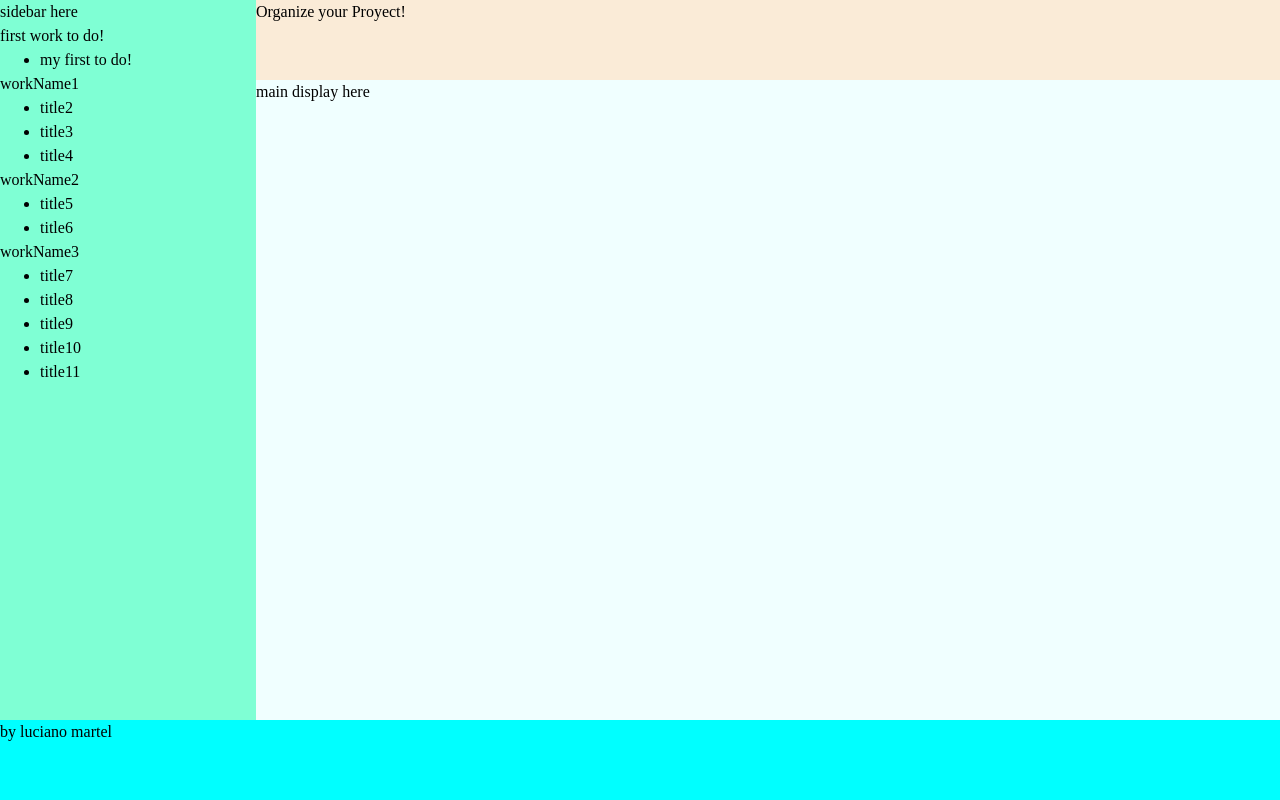
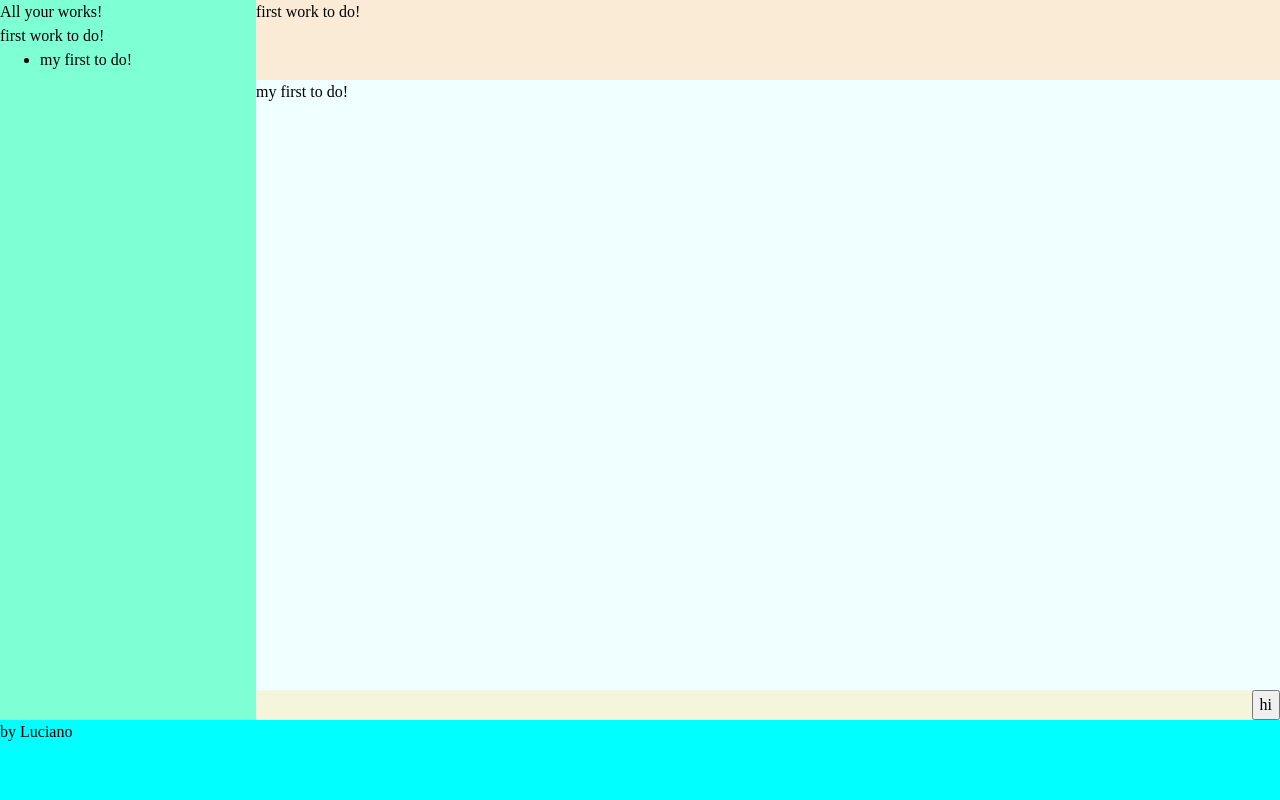
Before and after one commit to tococo852/to-do-list, a website built with webpack: page src/template.html in a window 1280 px wide. Built offline with nearby package versions, Linux system fonts and the light colour scheme.

Commit message:
work display done, adding new modules to interact with the proyect data

```diff
--- /dev/null
+++ b/src/AddToDoButton/addToDoButton.js
@@ -0,0 +1,13 @@
+//goal is, returns a button that when pressed, displays a form to
+//add a todo to the current work
+
+
+const addToDoButton=()=>{
+    let addButton= document.createElement('button')
+    addButton.classList.add('addToDoButton')
+    addButton.innerText='hi'
+
+    return addButton
+}
+
+export {addToDoButton}
--- /dev/null
+++ b/src/ToDoForm/ToDoForm.js
@@ -0,0 +1,6 @@
+//generates a form window to get the data to make a todo
+//on submit, loads proyect, gets current work id, uses proyect
+//object methods to add the todo with the new data, savesproyects and ends
+//probably hardest part of this proyect for current me
+
+//needs an edit version and a add version
--- /dev/null
+++ b/src/displayWorkElement/displayWorkElement.js
@@ -0,0 +1,19 @@
+import { makeToDoCard } from "../toDoCard/toDoCard.js"
+
+const displayWork=(work)=>{
+    const header=document.querySelector('.header')
+    header.innerHTML=work.getName()
+    header.setAttribute("data-id", work.getId())
+
+    const mainDisplay=document.querySelector('.mainDisplay')
+    mainDisplay.innerHTML=''
+    work.getToDosList().map(toDo =>{
+        let card= makeToDoCard(toDo)
+        mainDisplay.appendChild(card)
+    })
+
+
+    console.log(work.getData())
+}
+
+export {displayWork}
--- a/src/index.js
+++ b/src/index.js
@@ -7,6 +7,8 @@ import {
   deleteProyect,
 } from "./storageManager/storage.js";
 import { displaySidebar} from './sideBarElement/sidebarListDisplay.js'
+import { displayWork } from "./displayWorkElement/displayWorkElement.js";
+import { addToDoButton } from "./AddToDoButton/addToDoButton.js";
 if (process.env.NODE_ENV !== "production") {
   console.log("Looks like we are in development mode!");
 }
@@ -57,14 +59,11 @@ const objectGenerator = (proyect) => {
 window.addEventListener(
   "DOMContentLoaded",
   function () {
-    let proyect = loadProyect();
-    console.log(proyect)
-    let generator=objectGenerator(proyect)
-    proyect.AddWork(generator.makeWork(3))
-    proyect.AddWork(generator.makeWork(2))
-    proyect.AddWork(generator.makeWork(5))
-    displaySidebar(proyect)
-
+    let proyect=loadProyect()
+    displaySidebar()
+    displayWork(proyect.getData().workList[0])
+    const main= document.querySelector('.main')
+    main.appendChild(addToDoButton())
 
     //console.log(proyect2.getData().workList[0].getData().toDoList[0].getData())
 
--- a/src/sideBarElement/sidebarListDisplay.js
+++ b/src/sideBarElement/sidebarListDisplay.js
@@ -1,10 +1,12 @@
+import { displayWork } from "../displayWorkElement/displayWorkElement";
+import { loadProyect } from "../storageManager/storage";
 //takes a work objects and turns it into an element
 const makeWorkElement = (work) => {
   let workEle = document.createElement("div");
-  workEle.classList.add("workDisplay");
+  workEle.classList.add("workSidebarDisplay");
 
   let workName = document.createElement("div");
-  workName.classList.add("workName");
+  workName.classList.add("workSidebarName");
   workName.setAttribute("data-id", work.getId());
   workName.innerText = work.getName();
 
@@ -23,6 +25,12 @@ const makeWorkElement = (work) => {
   });
 
   workEle.appendChild(toDoListEle)
+  workEle.addEventListener('click',(e)=>{
+    displayWork(
+      work
+    )
+  })
+
   return workEle
 };
 //grabs all works from proyects and creates a list of elements
@@ -38,7 +46,8 @@ const makeSidebarElements = (proyect) => {
   return elementList;
 };
 //takes all the created elements and adds them to the sidebar
-const displaySidebar = (proyect) => {
+const displaySidebar = () => {
+  let proyect = loadProyect();
   let elementList = makeSidebarElements(proyect);
   let sidebar=document.querySelector('.sidebar')
   elementList.map(child=>{
--- a/src/styles.css
+++ b/src/styles.css
@@ -111,3 +111,7 @@ body {
   display: flex;
   background-color: beige;
 }
+
+.addToDoButton{
+  align-self:flex-end
+}
--- a/src/template.html
+++ b/src/template.html
@@ -7,13 +7,13 @@
   </head>
   <body>
     <div class="center">
-      <div class="sidebar">sidebar here</div>
+      <div class="sidebar">All your works!</div>
 
       <div class="main">
-        <div class="header">Organize your Proyect!</div>
-        <div class="mainDisplay">main display here</div>
+        <div class="header"></div>
+        <div class="mainDisplay"></div>
       </div>
     </div>
-    <div class="footer">by luciano martel</div>
+    <div class="footer">by Luciano</div>
   </body>
 </html>
--- /dev/null
+++ b/src/toDoCard/toDoCard.js
@@ -0,0 +1,8 @@
+const makeToDoCard=(toDo)=>{
+    const toDoCard = document.createElement('div')
+    toDoCard.innerHTML=toDo.getData().title
+    return toDoCard
+
+}
+
+export {makeToDoCard}
```
Also changed, not shown: src/AddToDoButton/addToDoButton.css (added).
